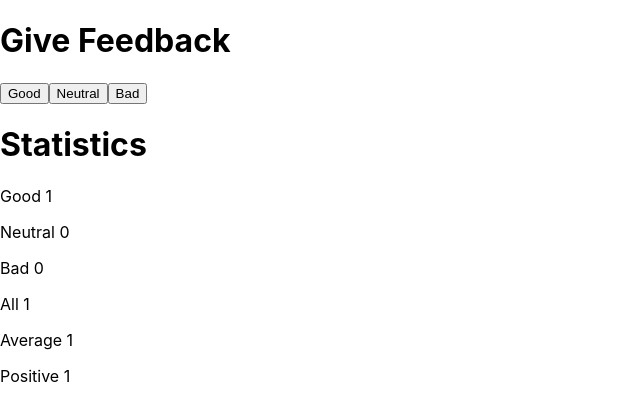
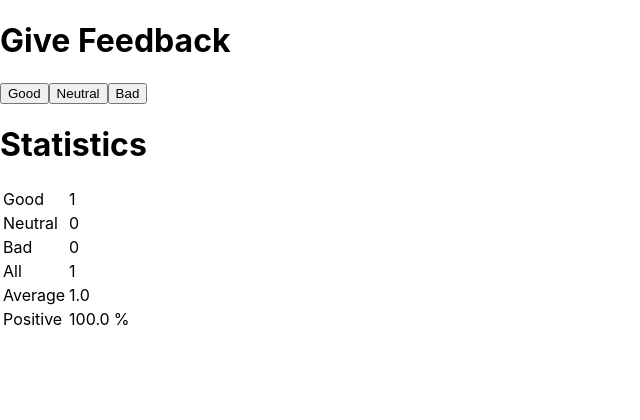
Before and after one commit to chinmaym07/exercises, a React (Create React App) app in the folder part 1/part1-exercise/: page / in a window 1280 px wide. Both pictures are taken after a click on the button "Good". Shown: the top 420 px of the page, without its empty margins (0-640 px from the left). Built offline with nearby package versions, Linux system fonts and the light colour scheme.

Commit message:
Added 1.11 exercise step 6

```diff
--- a/part 1/part1-exercise/src/App.js
+++ b/part 1/part1-exercise/src/App.js
@@ -1,6 +1,9 @@
 import React,{useState} from 'react'
-const Statistic = ({text,value})=>(
-  <p>{text} {value}</p>
+const Statistic = ({text,value,last})=>(
+  <tr>
+    <td>{text}</td><td>{value}</td>
+    {last?<td>{last}</td>:null}
+  </tr>
 )
 
 const Statistics = ({good,neutral,bad})=> (
@@ -8,12 +11,16 @@ const Statistics = ({good,neutral,bad})=> (
     <h1>Statistics</h1>
     {
       good+neutral+bad?<div>
-      <Statistic text="Good" value={good} />
-      <Statistic text="Neutral" value={neutral} />
-      <Statistic text="Bad" value={bad} />
-      <Statistic text="All" value={good+neutral+bad} />
-      <Statistic text="Average" value={(good-bad)/(good+neutral+bad)} />
-      <Statistic text="Positive" value={(good)/(good+neutral+bad)} />
+      <table>
+      <tbody>
+        <Statistic text="Good" value={good} />
+        <Statistic text="Neutral" value={neutral} />
+        <Statistic text="Bad" value={bad} />
+        <Statistic text="All" value={good+neutral+bad} />
+        <Statistic text="Average" value={((good-bad)/(good+neutral+bad)).toFixed(1)} />
+        <Statistic text="Positive" value={((good*100)/(good+neutral+bad)).toFixed(1)} last="%" />
+        </tbody>
+      </table>
     </div>:<p>No Feedback Given</p>
     }
   </div>
```
